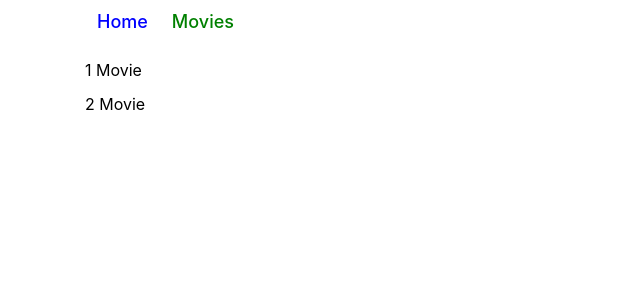
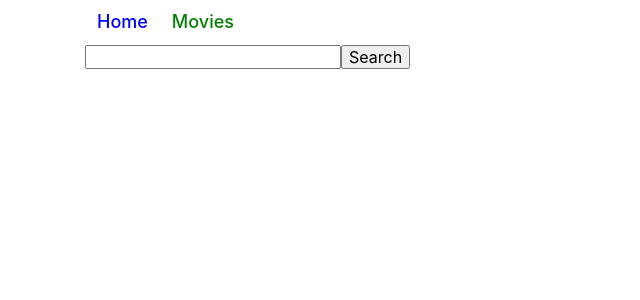
Before and after one commit to Halyna-Melnykova/goit-react-hw-05-movies, a React (Create React App) app: page /movies in a window 1280 px wide. Shown: the top 300 px of the page, without its empty margins (0-640 px from the left). Built offline with nearby package versions, Linux system fonts and the light colour scheme.

Commit message:
add search

```diff
--- a/src/api/movies.js
+++ b/src/api/movies.js
@@ -40,6 +40,14 @@ export const getReviews = async movieId => {
   return data;
 };
 
+export const getMovieByQuery = async query => {
+  const { data } = await axios.get(
+    `${BASE_URL}search/movie?api_key=${KEY}&query=${query}&language=en-US`
+  );
+  return data;
+};
+// https://api.themoviedb.org/3/search/movie?api_key=<<api_key>>&language=en-US&page=1&include_adult=false
+
 // export const searchPhotos = async (q, page = 1) => {
 //     const { data } = await instance.get('/', {
 //       params: {
--- a/src/components/Cast/Cast.jsx
+++ b/src/components/Cast/Cast.jsx
@@ -14,7 +14,7 @@ const Cast = () => {
       setLoading(true);
       try {
         const data = await getActors(movieId);
-        setActors([...data.cast]);
+        setActors(data.cast);
       } catch (error) {
         setError(error);
       } finally {
--- /dev/null
+++ b/src/components/Form/Form.jsx
@@ -0,0 +1,34 @@
+import { useState } from 'react';
+
+const Form = ({ onSubmit }) => {
+  const [search, setSearch] = useState('');
+
+  const handleChange = event => {
+    const { value } = event.currentTarget;
+    setSearch(value.toLowerCase());
+  };
+
+  const handleSubmit = event => {
+    event.preventDefault();
+
+    if (search === '') {
+      alert(`enter movie for search`);
+      return;
+    }
+    onSubmit(search);
+    reset();
+  };
+
+  function reset() {
+    setSearch('');
+  }
+
+  return (
+    <form onSubmit={handleSubmit}>
+      <input name="search" value={search} onChange={handleChange} type="text" />
+      <button type="submit">Search</button>
+    </form>
+  );
+};
+
+export default Form;
--- a/src/pages/MovieDetails.jsx
+++ b/src/pages/MovieDetails.jsx
@@ -16,7 +16,7 @@ const MovieDetails = () => {
       setLoading(true);
       try {
         const data = await getMovieInfo(movieId);
-        setMovie({ ...data });
+        setMovie(data);
       } catch (error) {
         setError(error);
       } finally {
--- a/src/pages/Movies.jsx
+++ b/src/pages/Movies.jsx
@@ -1,8 +1,47 @@
+import { useState, useEffect } from 'react';
+import { Link, useSearchParams } from 'react-router-dom';
+import Form from '../components/Form/Form';
+import { getMovieByQuery } from '../api/movies';
+
 const Movies = () => {
+  const [state, setState] = useState([]);
+  const [loading, setLoading] = useState(false);
+  const [error, setError] = useState(null);
+
+  const [searchParams, setSearchParams] = useSearchParams();
+  const search = searchParams.get('query');
+  console.log(search);
+
+  const onSearch = search => setSearchParams({ query: search });
+
+  useEffect(() => {
+    if (search) {
+      fetchMovies();
+    }
+
+    async function fetchMovies() {
+      setLoading(true);
+      try {
+        const data = await getMovieByQuery(search);
+        setState(data.results);
+      } catch (error) {
+        setError(error);
+      } finally {
+        setLoading(false);
+      }
+    }
+  }, [search]);
+
   return (
     <div>
-      <p>1 Movie</p>
-      <p>2 Movie</p>
+      <Form onSubmit={onSearch} />
+      {loading && <p>Loading...</p>}
+      {error && <p>Erorr</p>}
+      <ul>
+        {state.map(({ id, title }) => (
+          <li key={id}>{<Link to={`/movies`}>{title}</Link>}</li>
+        ))}
+      </ul>
     </div>
   );
 };
```
Also changed, not shown: src/components/Form/Form.module.css (added).
